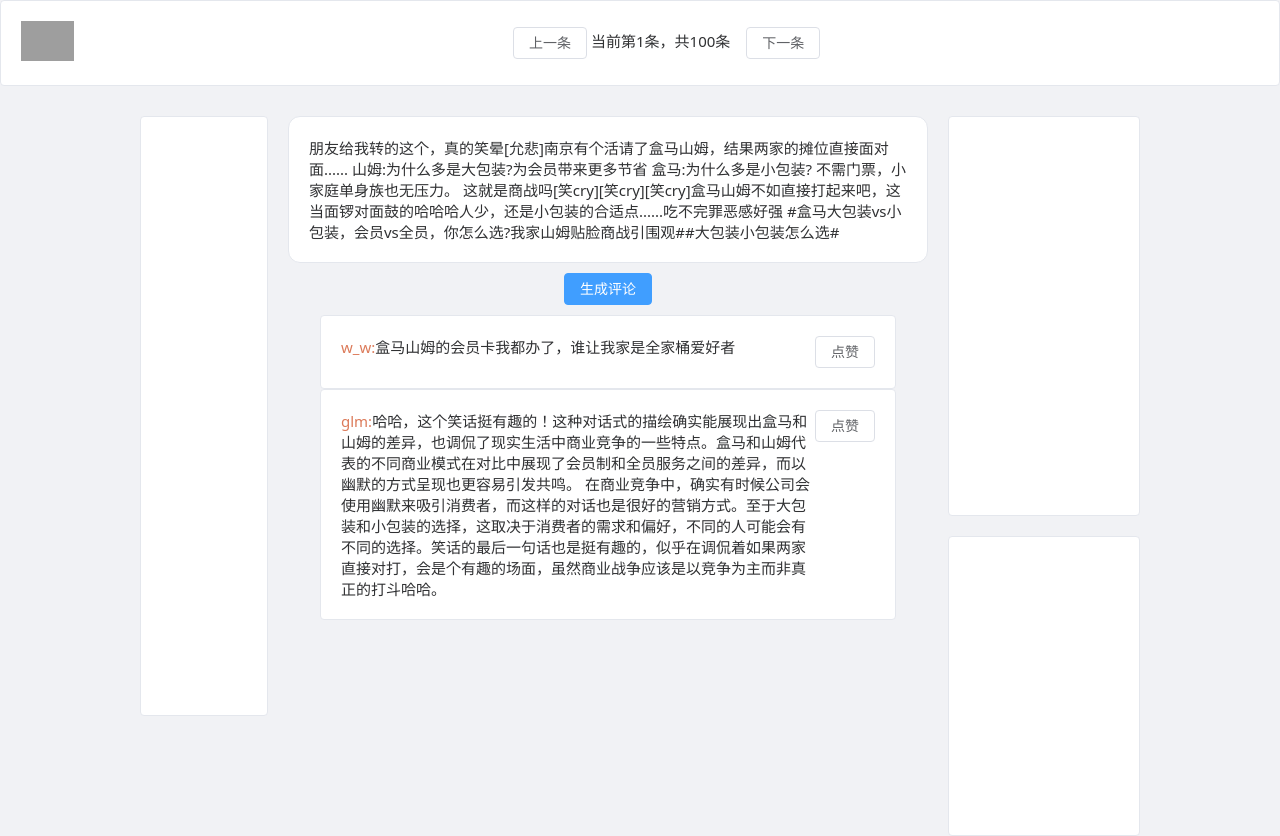
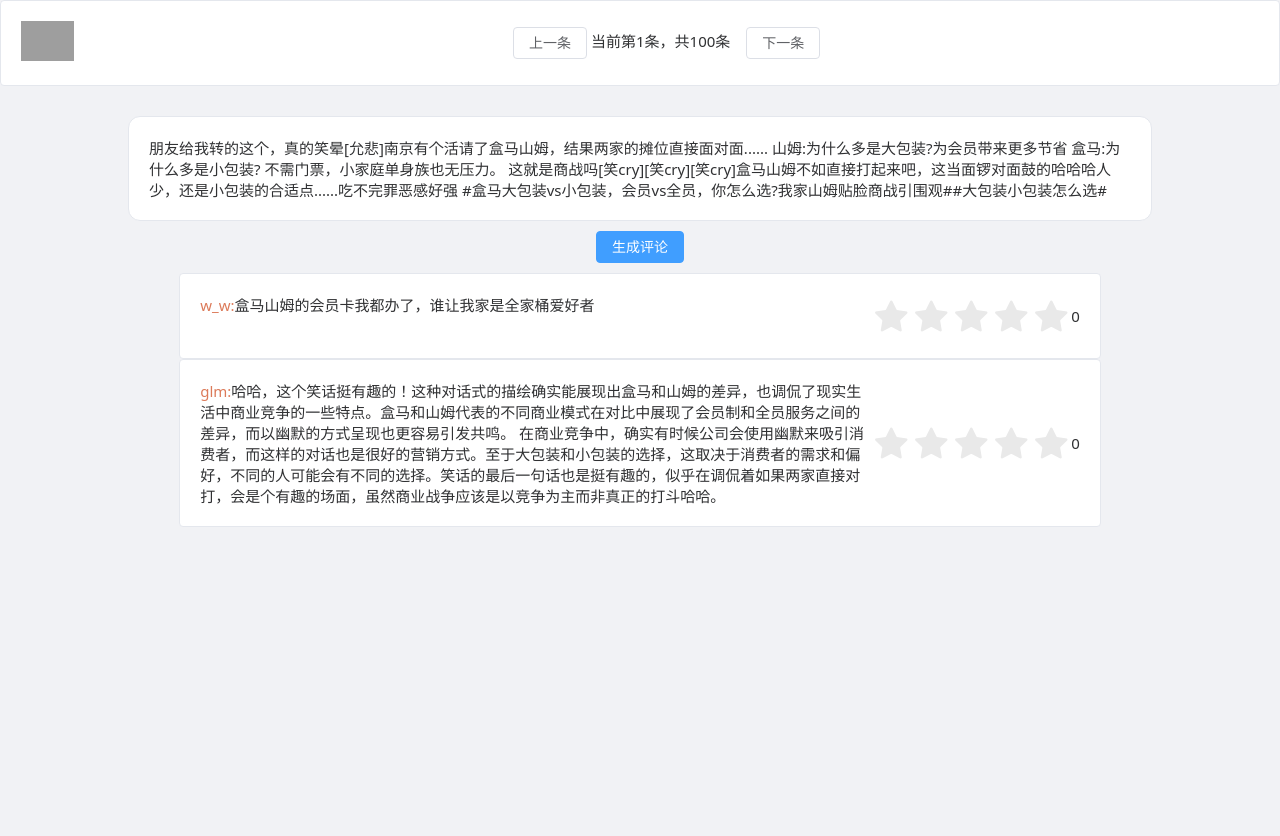
Before and after one commit to jessicawwen/socialllm_assessplatform, a Vue app in the folder front-end/: page /main in a window 1280 px wide. After the commit the page ends 800 px from the top, so only its background shows below. Built offline with nearby package versions, Linux system fonts and the light colour scheme; grey boxes are pictures that could not be loaded.

Commit message:
对界面进行初步修改

```diff
--- a/front-end/src/assets/css/global.css
+++ b/front-end/src/assets/css/global.css
@@ -11,3 +11,9 @@
 .router-link-active {
     text-decoration: none;
 }
+html,body{
+    height: 100%;
+}
+body{
+    background-color: #f1f2f5;
+}
--- a/front-end/src/components/Post/single-comment.vue
+++ b/front-end/src/components/Post/single-comment.vue
@@ -6,19 +6,22 @@
         <span>{{props.comment.content}}</span>
       </div>
       <div style="display: flex;justify-content: flex-end">
-        <el-button>点赞</el-button>
+        <stars v-model:rating="rating"></stars>
       </div>
     </div>
   </el-card>
 </template>
 
 <script setup>
+import stars from '../Stars/stars.vue';
+import { ref } from 'vue';
 const props = defineProps({
   comment:{
     type:Object,
     default:{}
   }
 })
+const rating = ref(0)
 </script>
 
 <style scoped>
--- a/front-end/src/components/Post/single-post.vue
+++ b/front-end/src/components/Post/single-post.vue
@@ -11,40 +11,6 @@
         <single-comment :comment="item"></single-comment>
       </div>
     </div>
-
-    <el-dialog
-        title="生成评论"
-        v-model="dialogVisible"
-        width="50%">
-      <div style="margin: 0 auto">
-        <el-radio-group style="display: table" v-model="selectedComment">
-          <div style="text-align: left;overflow-wrap: break-word">
-            <el-radio :label="1">感觉山姆的甜品比较健康</el-radio>
-          </div>
-          <div style="text-align: left;display: flex">
-            <el-radio :label="2">哈哈！这个笑话是相当搞笑的！</el-radio>
-          </div>
-          <div style="text-align: left;display: flex">
-            <el-radio :label="3">这种幽默的描述方式让人捧腹不已，尤其是把两家企业摊位对峙比作是“当面锣对面鼓”，让人忍俊不禁。</el-radio>
-          </div>
-          <div style="text-align: left;display: flex">
-            <el-radio :label="4">在下方填写您自己的评论</el-radio>
-          </div>
-        </el-radio-group>
-        <div>
-          <el-input
-              type="textarea"
-              :autosize="{ minRows: 3, maxRows: 4}"
-              placeholder="请输入内容"
-              v-model="textarea2">
-          </el-input>
-        </div>
-      </div>
-      <div slot="footer" class="dialog-footer" style="margin: 10px 0 0 0">
-        <el-button @click="dialogVisible = false">取 消</el-button>
-        <el-button type="primary" @click="dialogVisible = false">发 布</el-button>
-      </div>
-    </el-dialog>
   </div>
 </template>
 
--- a/front-end/src/components/assessment.vue
+++ b/front-end/src/components/assessment.vue
@@ -20,21 +20,8 @@
   </div>
 
   <div class="content">
-    <div style="width: 10%;margin:0 20px 0 0">
-      <el-card style="height: 600px" shadow="never">
-
-      </el-card>
-    </div>
-    <div style="width: 50%">
+    <div style="width: 80%">
       <single-post :post-info="postArray[postCount - 1]" :comments="postComments"></single-post>
-    </div>
-    <div style="width:15%;margin:0 0 0 20px">
-      <el-card style="height: 400px;" shadow="never">
-
-      </el-card>
-      <el-card style="height: 300px;margin-top:20px" shadow="never">
-
-      </el-card>
     </div>
   </div>
 </template>
```
